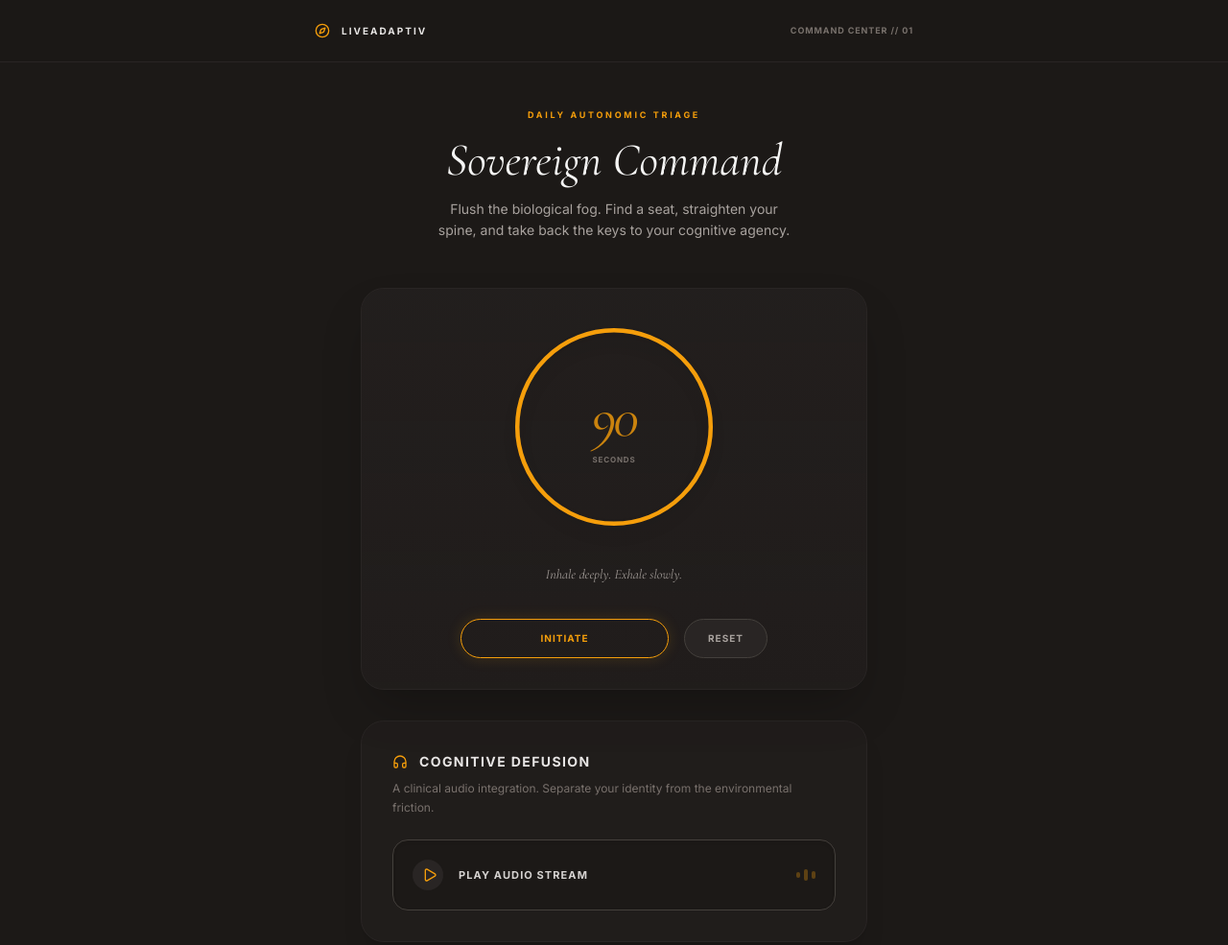
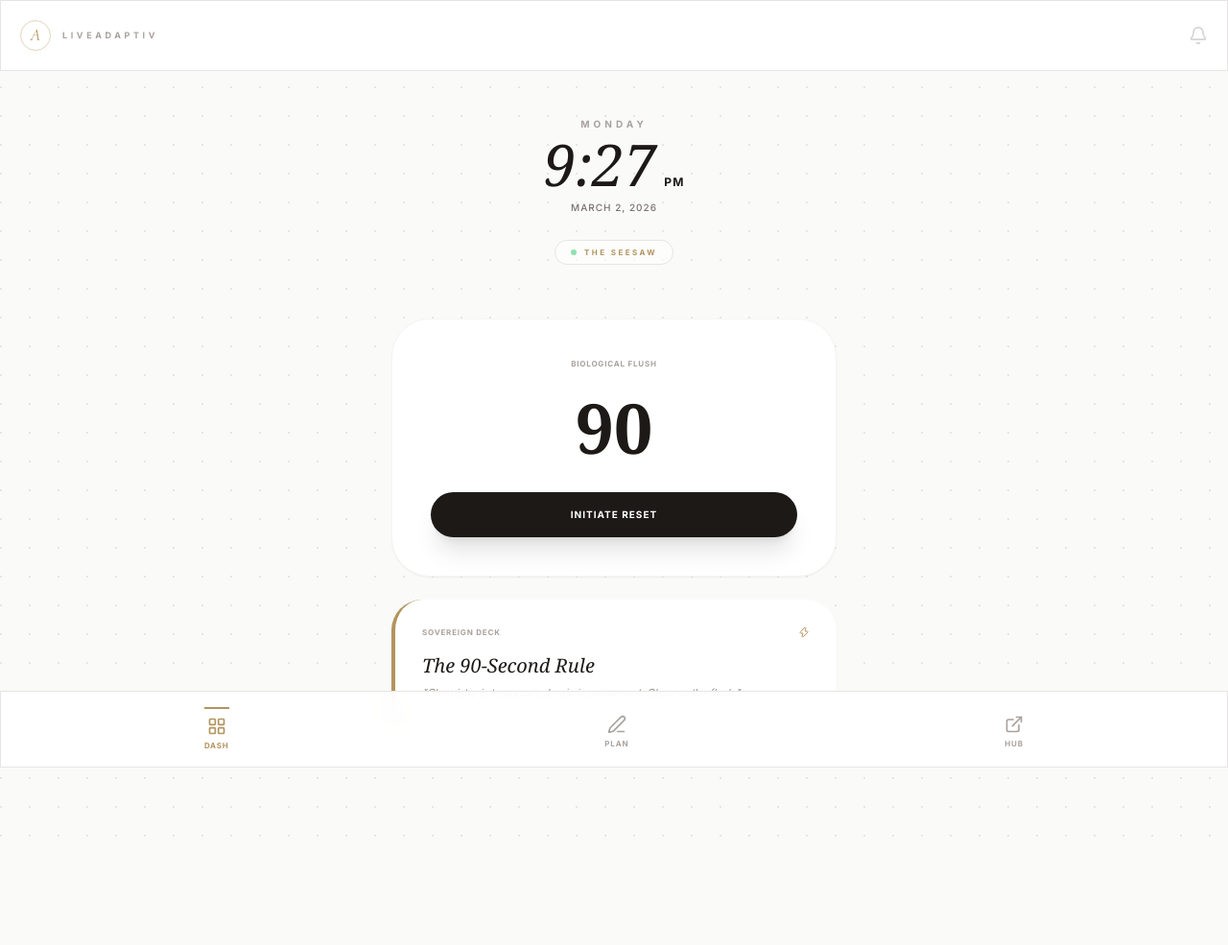
Before and after one commit to alexioda/Sovereign, a plain HTML site: page index.html in a window 1280 px wide. Shown: the top 985 px of the page at 96% size. After the commit the page ends 880 px from the top, so only its background shows below. Drawn offline with nearby package versions, Linux system fonts and the light colour scheme.

Commit message:
Update index.html

```diff
--- a/index.html
+++ b/index.html
@@ -2,237 +2,235 @@
 <html lang="en">
 <head>
     <meta charset="UTF-8">
-    <meta name="viewport" content="width=device-width, initial-scale=1.0">
-    <title>Sovereign Command Center | LiveAdaptiv</title>
+    <meta name="viewport" content="width=device-width, initial-scale=1.0, maximum-scale=1.0, user-scalable=no">
+    <meta name="apple-mobile-web-app-capable" content="yes">
+    <meta name="apple-mobile-web-app-status-bar-style" content="default">
+    <meta name="apple-mobile-web-app-title" content="Sovereign">
+    <title>Sovereign | LiveAdaptiv</title>
     <script src="https://cdn.tailwindcss.com"></script>
     <script src="https://unpkg.com/lucide@latest"></script>
-    <link href="https://fonts.googleapis.com/css2?family=Cormorant+Garamond:ital,wght@0,400;0,600;0,700;1,400;1,600&family=Inter:wght@300;400;600;700&display=swap" rel="stylesheet">
-    <script>
-        tailwind.config = {
-            theme: {
-                extend: {
-                    fontFamily: {
-                        serif: ['"Cormorant Garamond"', 'serif'],
-                        sans: ['"Inter"', 'sans-serif']
-                    },
-                    colors: {
-                        stone: { 100: '#f5f5f4', 400: '#a8a29e', 500: '#78716c', 700: '#44403c', 800: '#292524', 900: '#1c1917' },
-                        gold: { 400: '#fbbf24', 500: '#f59e0b', 600: '#d97706' }
-                    }
-                }
-            }
+    <link href="https://fonts.googleapis.com/css2?family=Cormorant+Garamond:ital,wght@0,400;0,600;1,400;1,600&family=Inter:wght@300;400;500;600;700&display=swap" rel="stylesheet">
+    <style>
+        :root {
+            --gold: #b2945e;
+            --stone: #fafaf9;
+            --charcoal: #1c1917;
+            --silver: #94a3b8;
+            --stone-border: #e7e5e4;
         }
-    </script>
-    <style>
-        .fade-in { animation: fadeIn 0.8s ease-in-out forwards; opacity: 0; }
-        @keyframes fadeIn { from { opacity: 0; transform: translateY(15px); } to { opacity: 1; transform: translateY(0); } }
+        body {
+            background-color: var(--stone);
+            color: var(--charcoal);
+            font-family: 'Inter', sans-serif;
+            overscroll-behavior: none;
+            -webkit-font-smoothing: antialiased;
+        }
+        .a-logo { font-family: 'Cormorant Garamond', serif; font-style: italic; color: var(--gold); }
+        .glass-light { background: rgba(255, 255, 255, 0.9); backdrop-filter: blur(15px); border: 1px solid rgba(178, 148, 94, 0.1); }
+        .active-tab { color: var(--gold); border-top: 2px solid var(--gold); }
+        .blueprint-dot {
+            background-image: radial-gradient(circle at 1px 1px, var(--stone-border) 1px, transparent 0);
+            background-size: 30px 30px;
+        }
+        .timer-glow { box-shadow: 0 10px 40px rgba(178, 148, 94, 0.08); }
+        .tab-content { display: none; }
+        .tab-content.active { display: block; }
 
-        .progress-circle { transform: rotate(-90deg); transform-origin: 50% 50%; transition: stroke-dashoffset 1s linear; }
-        .pulse-soft { animation: pulse 4s cubic-bezier(0.4, 0, 0.6, 1) infinite; }
-        @keyframes pulse { 0%, 100% { opacity: 1; } 50% { opacity: 0.6; } }
-
-        /* Custom scrollbar for a sleek look */
-        ::-webkit-scrollbar { width: 6px; }
-        ::-webkit-scrollbar-track { background: #1c1917; }
-        ::-webkit-scrollbar-thumb { background: #44403c; border-radius: 10px; }
+        /* Mobile-specific polish */
+        textarea { -webkit-appearance: none; }
+        button { -webkit-tap-highlight-color: transparent; }
     </style>
 </head>
-<body class="bg-stone-900 text-stone-100 font-sans antialiased min-h-screen flex flex-col selection:bg-gold-500/30">
+<body class="min-h-screen pb-24 blueprint-dot">
 
-    <!-- Top Navigation -->
-    <nav class="w-full border-b border-stone-800 bg-stone-900/90 backdrop-blur-md sticky top-0 z-50">
-        <div class="max-w-2xl mx-auto px-6 h-16 flex items-center justify-between">
-            <div class="flex items-center gap-3">
-                <i data-lucide="compass" class="w-4 h-4 text-gold-500"></i>
-                <span class="font-bold text-stone-200 tracking-[0.2em] uppercase text-[10px]">LiveAdaptiv</span>
+    <!-- TOP NAVIGATION -->
+    <nav class="p-5 flex justify-between items-center sticky top-0 z-50 glass-light border-b border-stone-200">
+        <div class="flex items-center gap-3">
+            <div class="w-8 h-8 border border-[#b2945e]/40 rounded-full flex items-center justify-center">
+                <span class="a-logo text-lg pb-0.5">A</span>
             </div>
-            <div class="text-[9px] uppercase tracking-widest font-bold text-stone-500">
-                Command Center // 01
-            </div>
+            <span class="text-[9px] font-bold uppercase tracking-[0.4em] text-stone-400">LiveAdaptiv</span>
         </div>
+        <button class="text-stone-300" onclick="requestNotifications()"><i data-lucide="bell" class="w-5 h-5"></i></button>
     </nav>
 
-    <main class="max-w-xl mx-auto px-6 py-12 flex-grow w-full relative fade-in">
+    <main class="p-6 space-y-8 max-w-lg mx-auto">
+        <!-- TEMPORAL ANCHOR SECTION (AMERICAN FORMAT) -->
+        <section class="text-center py-6">
+            <p id="dayOfWeek" class="text-stone-400 text-[10px] font-bold uppercase tracking-[0.4em] mb-1">...</p>
+            <div class="flex items-baseline justify-center gap-2 mb-2">
+                <h1 id="clock" class="text-6xl font-serif italic text-stone-900">00:00</h1>
+                <span id="ampm" class="text-xs font-bold uppercase tracking-widest text-gold-600">--</span>
+            </div>
+            <p id="fullDate" class="text-stone-500 text-[10px] font-medium tracking-widest uppercase mb-6">...</p>
 
-        <!-- Header Section -->
-        <header class="mb-12 text-center">
-            <span class="text-gold-500 font-bold text-[9px] uppercase tracking-[0.3em] mb-4 block">Daily Autonomic Triage</span>
-            <h1 class="text-4xl md:text-5xl font-serif italic text-stone-100 mb-4 leading-tight">Sovereign Command</h1>
-            <p class="text-sm text-stone-400 max-w-sm mx-auto leading-relaxed">
-                Flush the biological fog. Find a seat, straighten your spine, and take back the keys to your cognitive agency.
-            </p>
-        </header>
+            <div class="inline-flex items-center gap-2 px-4 py-1.5 rounded-full border border-stone-200 bg-white/60">
+                <span class="w-1.5 h-1.5 bg-green-500 rounded-full animate-pulse"></span>
+                <p id="monthlyTheme" class="text-[#b2945e] text-[8px] font-bold uppercase tracking-[0.3em]">System Active</p>
+            </div>
+        </section>
 
-        <!-- Circular 90-Second Flush Tool -->
-        <div class="bg-stone-800/40 rounded-3xl border border-stone-800 p-8 mb-8 text-center shadow-2xl relative overflow-hidden">
-            <div class="absolute inset-0 bg-gradient-to-b from-stone-800/20 to-transparent pointer-events-none"></div>
-
-            <div class="relative w-56 h-56 mx-auto mb-8 z-10">
-                <svg class="w-full h-full drop-shadow-lg" viewBox="0 0 100 100">
-                    <!-- Background Circle -->
-                    <circle cx="50" cy="50" r="45" stroke="#292524" stroke-width="2" fill="none" />
-                    <!-- Progress Circle -->
-                    <circle id="timerCircle" cx="50" cy="50" r="45" stroke="#f59e0b" stroke-width="2" fill="none" stroke-dasharray="282.7" stroke-dashoffset="0" class="progress-circle" stroke-linecap="round"/>
-                </svg>
-                <div class="absolute inset-0 flex flex-col items-center justify-center">
-                    <span id="timeNumber" class="text-6xl font-serif italic text-gold-500 pulse-soft tracking-tighter">90</span>
-                    <span class="text-[8px] uppercase tracking-widest text-stone-500 mt-2 font-bold">Seconds</span>
-                </div>
+        <!-- DASHBOARD TAB -->
+        <div id="tab-dashboard" class="tab-content active space-y-6">
+            <!-- ALCHEMY TIMER -->
+            <div class="bg-white p-10 rounded-[2.5rem] border border-stone-100 shadow-sm flex flex-col items-center timer-glow">
+                <span class="text-[8px] font-bold text-stone-400 uppercase tracking-widest mb-6">Biological Flush</span>
+                <div id="timerDisplay" class="text-7xl font-serif text-stone-900 mb-8 font-bold">90</div>
+                <button onclick="toggleTimer()" id="timerBtn" class="w-full py-4 bg-stone-900 text-white font-bold rounded-full text-[10px] uppercase tracking-widest shadow-xl active:scale-95 transition-transform">
+                    Initiate Reset
+                </button>
             </div>
 
-            <p id="alchemyPrompt" class="text-sm italic text-stone-400 font-serif h-6 mb-8 transition-all duration-500">
-                Inhale deeply. Exhale slowly.
-            </p>
-
-            <div class="flex gap-4 relative z-10 max-w-xs mx-auto">
-                <button onclick="startTimer()" id="start-btn" class="flex-1 py-3 border border-gold-500 text-gold-500 hover:bg-gold-500 hover:text-stone-900 rounded-full text-[10px] font-bold uppercase tracking-widest transition-all shadow-[0_0_15px_rgba(245,158,11,0.15)]">Initiate</button>
-                <button onclick="resetTimer()" class="px-6 py-3 bg-stone-800 hover:bg-stone-700 text-stone-400 border border-stone-700 rounded-full text-[10px] font-bold uppercase tracking-widest transition-all">Reset</button>
+            <!-- DAILY PROTOCOL CARD -->
+            <div class="bg-white p-7 rounded-[2rem] border-l-4 border-[#b2945e] shadow-sm active:bg-stone-50 transition-colors" onclick="drawCard()">
+                <div class="flex justify-between items-center mb-4">
+                    <span class="text-[8px] font-bold text-stone-400 uppercase tracking-widest">Sovereign Deck</span>
+                    <i data-lucide="zap" class="w-3 h-3 text-[#b2945e]"></i>
+                </div>
+                <h3 id="cardTitle" class="text-xl font-serif italic text-stone-900 mb-2 leading-tight">The 90-Second Rule</h3>
+                <p id="cardDesc" class="text-[11px] text-stone-500 font-light italic leading-relaxed">"Chemistry is temporary. Logic is permanent. Observe the flush."</p>
             </div>
         </div>
 
-        <!-- The Audio Protocol Engine -->
-        <div class="bg-stone-800/40 rounded-3xl border border-stone-800 p-8 mb-12 shadow-xl">
-            <div class="flex items-center gap-3 mb-2">
-                <i data-lucide="headphones" class="w-4 h-4 text-gold-500"></i>
-                <h2 class="text-sm font-bold text-stone-200 uppercase tracking-widest">Cognitive Defusion</h2>
-            </div>
-            <p class="text-xs text-stone-500 mb-6 leading-relaxed">A clinical audio integration. Separate your identity from the environmental friction.</p>
-
-            <button onclick="toggleAudio()" class="w-full bg-stone-900 text-stone-300 p-5 rounded-2xl flex items-center justify-between border border-stone-700 hover:border-gold-500/50 transition-all group shadow-inner">
-                <div class="flex items-center gap-4">
-                    <div id="audio-icon" class="w-8 h-8 rounded-full bg-stone-800 flex items-center justify-center text-gold-500 group-hover:scale-110 transition-transform">
-                        <i data-lucide="play" class="w-4 h-4 translate-x-0.5"></i>
-                    </div>
-                    <span id="audio-text" class="text-[11px] font-bold uppercase tracking-widest text-stone-300">Play Audio Stream</span>
+        <!-- PLANNER TAB -->
+        <div id="tab-plan" class="tab-content space-y-6">
+            <div class="bg-white p-7 rounded-[2.5rem] border border-stone-100 shadow-sm space-y-8">
+                <div>
+                    <label class="text-[9px] font-bold text-[#b2945e] uppercase tracking-widest block mb-4">Daily Decree</label>
+                    <textarea id="toBeInput" class="w-full bg-stone-50 border border-stone-100 p-5 rounded-2xl text-xs h-32 outline-none focus:border-[#b2945e] transition-all resize-none font-serif italic" placeholder="I am the kind of person who..."></textarea>
                 </div>
-                <!-- Minimalist Audio Indicator -->
-                <div class="flex gap-1 items-center h-4 opacity-30 transition-opacity" id="audio-eq">
-                    <div class="w-1 h-1.5 bg-gold-500 rounded-full"></div>
-                    <div class="w-1 h-3 bg-gold-500 rounded-full"></div>
-                    <div class="w-1 h-2 bg-gold-500 rounded-full"></div>
+                <div>
+                    <label class="text-[9px] font-bold text-stone-400 uppercase tracking-widest block mb-4">Fortress Audit</label>
+                    <textarea id="fortressInput" class="w-full bg-stone-50 border border-stone-100 p-5 rounded-2xl text-xs h-32 outline-none focus:border-stone-300 transition-all resize-none font-serif italic" placeholder="I will not allow [X] to breach my walls today."></textarea>
                 </div>
-            </button>
-        </div>
-
-        <!-- Lemon Squeezy Upgrade CTA -->
-        <div class="relative p-1 rounded-3xl bg-gradient-to-b from-gold-500/20 to-transparent mt-12 mb-8">
-            <div class="bg-stone-900 rounded-[23px] p-8 text-center border border-stone-800/50 relative overflow-hidden">
-                <div class="absolute top-0 right-0 p-32 bg-gold-500/5 rounded-full blur-3xl pointer-events-none"></div>
-
-                <h3 class="text-2xl font-serif italic text-stone-100 mb-3 relative z-10">The Alchemist Field Guide</h3>
-                <p class="text-xs text-stone-400 mb-8 max-w-sm mx-auto leading-relaxed relative z-10">Unlock the complete clinical playbook, advanced boundary architecture, and the extended MP3 master protocols.</p>
-
-                <!-- PASTE YOUR LEMON SQUEEZY LINK IN THE HREF BELOW -->
-                <a href="https://your-store.lemonsqueezy.com/checkout/buy/..." target="_blank" class="inline-block w-full py-4 bg-gold-500 hover:bg-gold-400 text-stone-900 font-bold rounded-full text-[10px] uppercase tracking-[0.2em] transition-all shadow-[0_0_20px_rgba(245,158,11,0.2)] relative z-10">
-                    Unlock Master Protocol ($47)
-                </a>
             </div>
         </div>
-
-        <!-- Return to Hub -->
-        <div class="text-center">
-            <a href="index.html" class="text-[9px] font-bold uppercase tracking-widest text-stone-600 hover:text-gold-500 transition-colors">Return to LiveAdaptiv Hub</a>
-        </div>
-
     </main>
 
-    <footer class="text-center pb-8 pt-4">
-        <p class="text-[9px] text-stone-700 uppercase tracking-widest font-bold">© 2026 LiveAdaptiv Systems</p>
+    <!-- NAVIGATION BAR -->
+    <footer class="fixed bottom-0 w-full glass-light border-t border-stone-200 flex justify-around p-4 z-50">
+        <button onclick="switchTab('dashboard')" id="btn-dashboard" class="flex flex-col items-center gap-1 active-tab pt-2 transition-all">
+            <i data-lucide="layout-grid" class="w-5 h-5"></i>
+            <span class="text-[8px] uppercase font-bold tracking-widest">Dash</span>
+        </button>
+        <button onclick="switchTab('plan')" id="btn-plan" class="flex flex-col items-center gap-1 text-stone-400 pt-2 transition-all">
+            <i data-lucide="edit-3" class="w-5 h-5"></i>
+            <span class="text-[8px] uppercase font-bold tracking-widest">Plan</span>
+        </button>
+        <a href="https://www.liveadaptiv.com" target="_blank" class="flex flex-col items-center gap-1 text-stone-400 pt-2 transition-all">
+            <i data-lucide="external-link" class="w-5 h-5"></i>
+            <span class="text-[8px] uppercase font-bold tracking-widest">Hub</span>
+        </a>
     </footer>
 
     <script>
-        lucide.createIcons();
+        // ARCHITECTURE DATA
+        const months = ["The Quantum Observer", "The 90-Second Rule", "The Seesaw", "The Shadow Government", "The Mirror", "Chronos vs Kairos", "The Stockdale Paradox", "The Fortress Wall", "Sovereign Language", "The 7 Levels", "The Architect's Oath", "Absolute Creation"];
 
-        // --- CIRCULAR TIMER LOGIC ---
-        let timeLeft = 90;
-        let timerId = null;
-        const timeDisplay = document.getElementById('timeNumber');
-        const startBtn = document.getElementById('start-btn');
-        const circle = document.getElementById('timerCircle');
-        const prompt = document.getElementById('alchemyPrompt');
-        const circumference = 2 * Math.PI * 45; // 282.7
+        const deck = [
+            { t: "The 90-Second Rule", d: "Observe the chemistry. Do not fight it. Anything longer than 90s is a story." },
+            { t: "The Seesaw", d: "Curiosity kills judgment. Pivot to a 'How' question immediately." },
+            { t: "Linear Override", d: "Panic is a circle. Logic is a line. Name 3 facts to switch tracks." },
+            { t: "Tactical Exhale", d: "Inhale is gas, exhale is brake. Long, slow exhales reset the system." },
+            { t: "No as Architecture", d: "Every 'Yes' to a distraction is a silent 'No' to your mission." },
+            { t: "Faux-pology", d: "Stop apologizing for your presence. Speak with assumed authority." },
+            { t: "The Observer Effect", d: "Reality collapses into the form you choose to see. Observe the logic." }
+        ];
 
-        function startTimer() {
-            if (timerId) return;
-            startBtn.innerText = "Flushing...";
+        // TIME & DATE ENGINE (AMERICAN FORMAT)
+        function updateTemporalData() {
+            const now = new Date();
 
-            timerId = setInterval(() => {
-                timeLeft--;
-                timeDisplay.innerText = timeLeft;
+            // 12-hour Clock
+            let h = now.getHours();
+            const ampm = h >= 12 ? 'PM' : 'AM';
+            h = h % 12 || 12;
+            const m = now.getMinutes().toString().padStart(2, '0');
+            document.getElementById('clock').innerText = `${h}:${m}`;
+            document.getElementById('ampm').innerText = ampm;
 
-                // Animate SVG Circle
-                const offset = circumference - (timeLeft / 90) * circumference;
-                circle.style.strokeDashoffset = offset;
+            // Day and Full Date
+            const days = ["Sunday", "Monday", "Tuesday", "Wednesday", "Thursday", "Friday", "Saturday"];
+            document.getElementById('dayOfWeek').innerText = days[now.getDay()];
 
-                // Dynamic Text Prompts
-                if (timeLeft === 75) prompt.innerText = "Observe the chemistry. Don't fight it.";
-                if (timeLeft === 50) prompt.innerText = "The biological wave is peaking. Stay steady.";
-                if (timeLeft === 20) prompt.innerText = "The fog is clearing. Logic is returning.";
+            const dateOptions = { month: 'long', day: 'numeric', year: 'numeric' };
+            document.getElementById('fullDate').innerText = now.toLocaleDateString('en-US', dateOptions);
 
-                if (timeLeft <= 0) {
-                    clearInterval(timerId);
-                    timerId = null;
-                    startBtn.innerText = "Protocol Complete";
-                    timeDisplay.classList.add('text-stone-500');
-                    timeDisplay.classList.remove('text-gold-500');
-                    prompt.innerText = "System Reclaimed.";
-                }
-            }, 1000);
+            // Monthly Theme
+            document.getElementById('monthlyTheme').innerText = months[now.getMonth()];
         }
 
-        function resetTimer() {
-            clearInterval(timerId);
-            timerId = null;
-            timeLeft = 90;
-            timeDisplay.innerText = timeLeft;
-            circle.style.strokeDashoffset = 0;
-            startBtn.innerText = "Initiate";
-            prompt.innerText = "Inhale deeply. Exhale slowly.";
-            timeDisplay.classList.remove('text-stone-500');
-            timeDisplay.classList.add('text-gold-500');
+        // TIMER LOGIC
+        let timerSeconds = 90;
+        let timerRunning = false;
+        let interval;
+
+        function toggleTimer() {
+            if (timerRunning) {
+                clearInterval(interval);
+                timerSeconds = 90;
+                document.getElementById('timerDisplay').innerText = "90";
+                document.getElementById('timerBtn').innerText = "Initiate Reset";
+                timerRunning = false;
+            } else {
+                timerRunning = true;
+                document.getElementById('timerBtn').innerText = "Observing...";
+                interval = setInterval(() => {
+                    timerSeconds--;
+                    document.getElementById('timerDisplay').innerText = timerSeconds;
+                    if (timerSeconds <= 0) {
+                        clearInterval(interval);
+                        timerRunning = false;
+                        timerSeconds = 90;
+                        document.getElementById('timerDisplay').innerText = "FLUSHED";
+                        document.getElementById('timerBtn').innerText = "System Reset";
+                    }
+                }, 1000);
+            }
         }
 
-        // --- AUDIO LOGIC (TOGGLE PLAY/PAUSE) ---
-        // Ensure you have your audio file named 'alchemist.m4a' or update below
-        const myAudio = new Audio('alchemist.m4a');
-        let isPlaying = false;
-
-        function toggleAudio() {
-            const btnText = document.getElementById('audio-text');
-            const btnIcon = document.getElementById('audio-icon');
-            const eq = document.getElementById('audio-eq');
-
-            if (isPlaying) {
-                // PAUSE ACTION
-                myAudio.pause();
-                isPlaying = false;
-                btnText.innerText = "Play Audio Stream";
-                btnIcon.innerHTML = `<i data-lucide="play" class="w-4 h-4 translate-x-0.5"></i>`;
-                eq.classList.add('opacity-30');
-                eq.classList.remove('animate-pulse');
-            } else {
-                // PLAY ACTION
-                myAudio.play().catch(e => alert("Audio file not found. Ensure 'alchemist.m4a' is uploaded to GitHub."));
-                isPlaying = true;
-                btnText.innerText = "Pause Stream";
-                btnIcon.innerHTML = `<i data-lucide="pause" class="w-4 h-4"></i>`;
-                eq.classList.remove('opacity-30');
-                eq.classList.add('animate-pulse');
-            }
+        // NAVIGATION
+        function switchTab(tab) {
+            const tabs = ['dashboard', 'plan'];
+            tabs.forEach(t => {
+                document.getElementById('tab-' + t).classList.toggle('active', t === tab);
+                document.getElementById('btn-' + t).classList.toggle('active-tab', t === tab);
+                document.getElementById('btn-' + t).classList.toggle('text-stone-400', t !== tab);
+            });
             lucide.createIcons();
         }
 
-        // Auto-reset UI when audio finishes naturally
-        myAudio.onended = function() {
-            isPlaying = false;
-            document.getElementById('audio-text').innerText = "Play Audio Stream";
-            document.getElementById('audio-icon').innerHTML = `<i data-lucide="play" class="w-4 h-4 translate-x-0.5"></i>`;
-            const eq = document.getElementById('audio-eq');
-            eq.classList.add('opacity-30');
-            eq.classList.remove('animate-pulse');
+        function drawCard() {
+            const card = deck[Math.floor(Math.random() * deck.length)];
+            document.getElementById('cardTitle').innerText = card.t;
+            document.getElementById('cardDesc').innerText = `"${card.d}"`;
+        }
+
+        function requestNotifications() {
+            if (!("Notification" in window)) {
+                console.log("Notifications not supported.");
+                return;
+            }
+            Notification.requestPermission();
+        }
+
+        // PERSISTENCE & INITIALIZATION
+        window.onload = () => {
+            const toBe = document.getElementById('toBeInput');
+            const fortress = document.getElementById('fortressInput');
+
+            // Load saved data
+            toBe.value = localStorage.getItem('la_mobile_tobe') || "";
+            fortress.value = localStorage.getItem('la_mobile_fortress') || "";
+
+            // Auto-save on input
+            toBe.oninput = () => localStorage.setItem('la_mobile_tobe', toBe.value);
+            fortress.oninput = () => localStorage.setItem('la_mobile_fortress', fortress.value);
+
+            setInterval(updateTemporalData, 1000);
+            updateTemporalData();
             lucide.createIcons();
         };
-
     </script>
 </body>
 </html>
```
